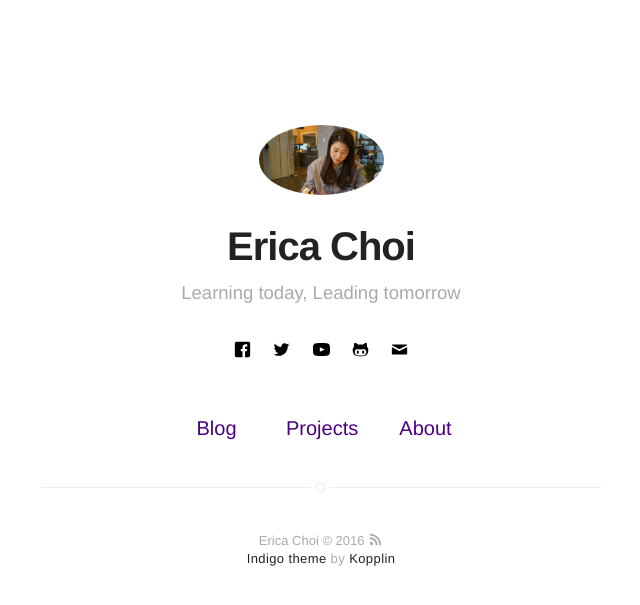
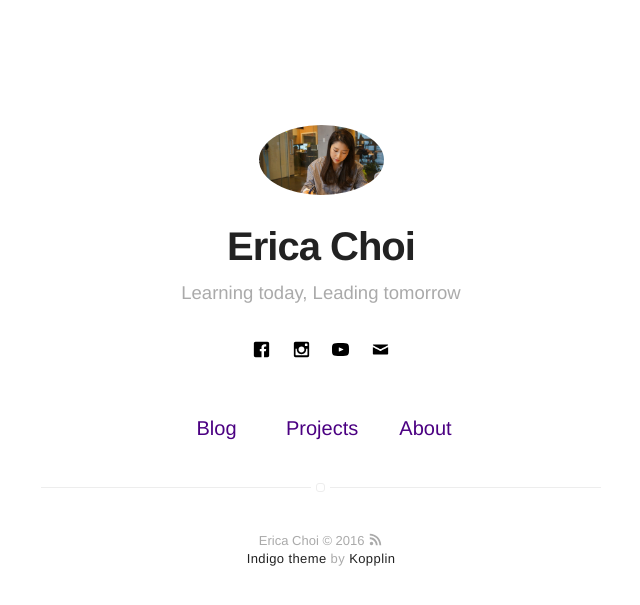
Before and after one commit to ericaenglish/ericaenglish.github.io, a Jekyll site: the page built from index.html, in a window 1280 px wide. Shown: the top 605 px of the page, without its empty margins (319-959 px from the left). Built offline with Jekyll 4.4.1, drawn with Linux system fonts in a browser that asks for light colours.

Commit message:
fixed some bug

```diff
--- a/_config.yml
+++ b/_config.yml
@@ -21,15 +21,8 @@ disqus: mydisqus
 
 # if you don't have any of social below, comment the line
 facebook: myfacebook
-twitter: mytwitter
-# google: mygoogle
-# instagram: myinstagram
-# pinterest: mypinterest
-# linkedin: mylinkedin
+instagram: myinstagram
 youtube: myyoutube
-#spotify: myspotify
-github: mygithub
-# medium: medium
 email: ask@ericaenglish.co.kr
 
 # do you want a larger site? change the option below
--- a/_includes/social-links.html
+++ b/_includes/social-links.html
@@ -2,18 +2,6 @@
     {% if site.facebook %}
         <a class="link" data-title="facebook.com/{{ site.facebook }}" href="http://facebook.com/{{ site.facebook }}" target="_blank">
             <svg class="icon icon-facebook"><use xlink:href="#icon-facebook"></use></svg>
-        </a>
-    {% endif %}
-
-    {% if site.twitter %}
-        <a class="link" data-title="twitter.com/{{ site.twitter }}" href="http://twitter.com/{{ site.twitter }}" target="_blank">
-            <svg class="icon icon-twitter"><use xlink:href="#icon-twitter"></use></svg>
-        </a>
-    {% endif %}
-
-    {% if site.google %}
-        <a class="link" data-title="plus.google.com/{{ site.google }}" href="http://plus.google.com/{{ site.google }}" target="_blank">
-            <svg class="icon icon-google"><use xlink:href="#icon-google"></use></svg>
         </a>
     {% endif %}
 
@@ -23,39 +11,9 @@
         </a>
     {% endif %}
 
-    {% if site.pinterest %}
-        <a class="link" data-title="pinterest.com/{{ site.pinterest }}" href="http://pinterest.com/{{ site.pinterest }}" target="_blank">
-            <svg class="icon icon-pinterest"><use xlink:href="#icon-pinterest"></use></svg>
-        </a>
-    {% endif %}
-
-    {% if site.linkedin %}
-        <a class="link" data-title="linkedin.com/in/{{ site.linkedin }}" href="http://linkedin.com/in/{{ site.linkedin }}" target="_blank">
-            <svg class="icon icon-linkedin"><use xlink:href="#icon-linkedin"></use></svg>
-        </a>
-    {% endif %}
-
     {% if site.youtube %}
         <a class="link" data-title="youtube.com/{{ site.youtube }}" href="http://youtube.com/{{ site.youtube }}" target="_blank">
             <svg class="icon icon-youtube"><use xlink:href="#icon-youtube"></use></svg>
-        </a>
-    {% endif %}
-
-    {% if site.spotify %}
-        <a class="link" data-title="spotify.com/{{ site.spotify }}" href="https://spotify.com/{{ site.spotify }}" target="_blank">
-            <svg class="icon icon-spotify"><use xlink:href="#icon-spotify"></use></svg>
-        </a>
-    {% endif %}
-
-    {% if site.github %}
-        <a class="link" data-title="github.com/{{ site.github }}" href="https://github.com/{{ site.github }}" target="_blank">
-            <svg class="icon icon-github"><use xlink:href="#icon-github"></use></svg>
-        </a>
-    {% endif %}
-
-    {% if site.medium %}
-        <a class="link" data-title="medium.com/@{{ site.medium }}" href="https://medium.com/@{{ site.medium }}" target="_blank">
-            <svg class="icon icon-medium"><use xlink:href="#icon-medium"></use></svg>
         </a>
     {% endif %}
 
```
